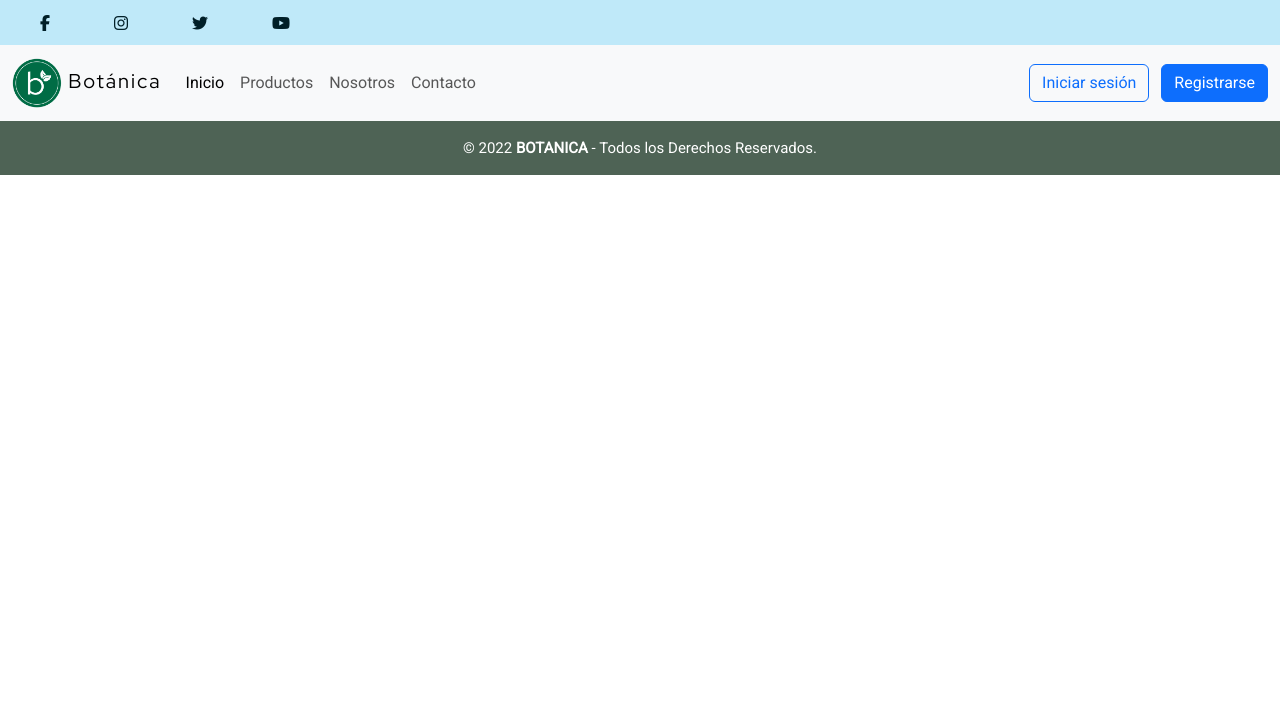
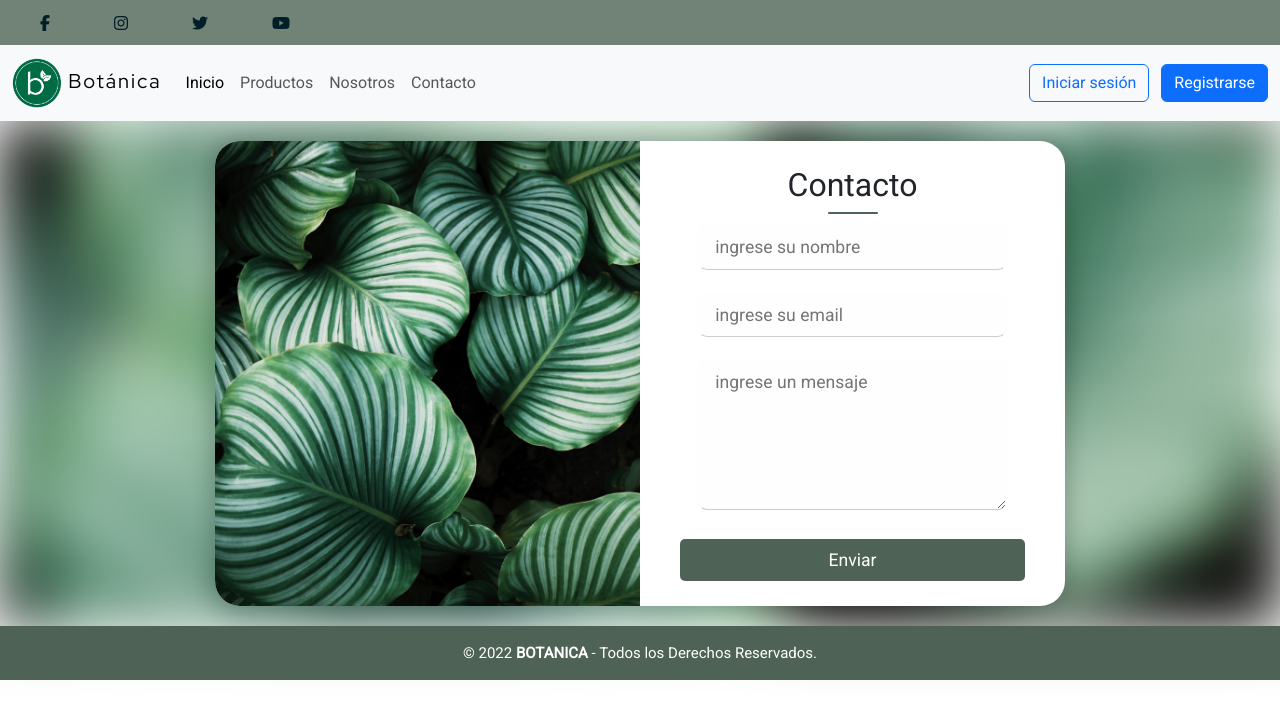
Before and after one commit to jegallard/CursoDjango, a Django app: page /contacto in a window 1280 px wide. Shown: the top 719 px of the page. Run offline with Django 3.2, Linux system fonts and the light colour scheme; some libraries are stand-ins or nearby versions.

Commit message:
corrección reponsive home y formulario contacto

```diff
--- /dev/null
+++ b/botanica/tp_botanico/publica/forms.py
@@ -0,0 +1,7 @@
+from django import forms
+from django.forms import ValidationError
+
+class contacto_form(forms.Form):
+    nombre = forms.CharField(max_length=50, label="", widget=forms.TextInput(attrs={'class': 'contacto-campo', 'placeholder': 'ingrese su nombre'}))
+    mail = forms.EmailField(label="", widget=forms.EmailInput(attrs={'class': 'contacto-campo','placeholder': 'ingrese su email'}))
+    mensaje = forms.CharField(label="", widget=forms.Textarea(attrs={'class': 'contacto-campo contacto-area', 'placeholder': 'ingrese un mensaje', "rows": "5"}))
--- a/botanica/tp_botanico/publica/views.py
+++ b/botanica/tp_botanico/publica/views.py
@@ -1,6 +1,6 @@
 from django.shortcuts import render
 from django.http import HttpResponse
-
+from .forms import contacto_form
 
 # Create your views here.
 
@@ -10,8 +10,21 @@ def index(request):
 def nosotros(request):
     return render(request, 'publica/nosotros.html')
 
-def contacto(request):
-    return render(request, 'publica/contacto.html')
-
 def productos(request):
     return render(request, 'publica/productos.html')
+
+def contacto(request):
+    if request.method == "POST":
+        # create a form instance and populate it with data from the request:
+        form = contacto_form(request.POST)
+        return HttpResponse("<h1>Perfecto</h1>")
+        # check whether it's valid:
+        #if form.is_valid():
+            # process the data in form.cleaned_data as required
+            # ...
+            # redirect to a new URL:
+            #return HttpResponseRedirect("/thanks/")
+    # if a GET (or any other method) we'll create a blank form
+    else:
+        form = contacto_form()
+    return render(request, "publica/contacto.html", {"form": form})
--- a/botanica/tp_botanico/static/publica/css/contacto.css
+++ b/botanica/tp_botanico/static/publica/css/contacto.css
@@ -0,0 +1,122 @@
+.contenedor-contacto {
+	position: relative;
+	display: flex;
+	justify-content: center;
+	align-items: center;
+	width: 100%;
+	height: 100%;
+	padding: 20Px 100px;
+}
+
+.contenedor-contacto:after{
+	content: "";
+	position: absolute;
+	left: 0;
+	top: 0;
+	width: 100%;
+	height: 100%;
+	background: url("/static/publica/img/fondoContacto.jpg") no-repeat center;
+	background-size: cover;
+	z-index: -1;
+	filter: blur(30px);
+}
+
+.contacto-caja {
+	max-width: 850px;
+	display: grid;
+	grid-template-columns: repeat(2, 1fr);
+	justify-content: center;
+	align-items: center;
+	text-align: center;
+	background-color: #fff;
+	box-shadow: 0px 0px 19px 5px rgba(0,0,0,0.19);
+	border-radius: 25px;
+}
+
+.contacto-caja .caja-izq{
+	height: 100%;
+	background: url("/static/publica/img/fondoContacto.jpg") no-repeat center;;
+	background-size: cover;
+	border-radius: 25px 0px 0px 25px;
+}
+
+.contacto-caja .caja-der{
+	padding: 25px 40px;
+}
+
+.contacto-caja .caja-der h2{
+	position: relative;
+	padding-bottom: 10px;
+	margin-bottom: 10px;
+}
+
+.contacto-caja .caja-der h2:after{
+	content: "";
+	position: absolute;
+	left: 50%;
+	bottom: 0;
+	transform: translateX(-50%);
+	height: 4%;
+	width: 50px;
+	border-radius: 2px;
+	background-color: #4e6355;
+}
+
+.contacto-campo{
+	width: 90%;
+	padding: 0.5rem 1rem;
+	outline: none;
+	border: 2px solid rgba(0,0,0,0);
+	border-bottom:0.5px solid rgba(78, 99, 85, 0.3);
+	background-color: rgba(255, 253, 253, 0.664);
+	border-radius: 10px;
+	font-size: 1.1rem;
+	margin-bottom: 22px;
+	transition: .3s;
+}
+
+.contacto-campo:hover{
+	background-color: rgba(0,0,0,0.1);
+}
+
+.contacto-campo:focus{
+	background-color: #fff;
+	border: 2px solid rgba(10, 145, 66, 0.47);
+}
+
+.contacto-area{
+	min-height: 150px;
+}
+
+.contacto-enviar{
+	width: 100%;
+	padding: 0.5rem 1rem;
+	font-size: 1.1rem;
+	background-color: #4e6355;
+	cursor: pointer;
+	outline: none;
+	border-radius: 5px;
+	border: none;
+	transition: .3s;
+	color: #fff;
+}
+
+.contacto-enviar:hover{
+	background-color: #27ae60;
+}
+
+@media screen and (max-width:880px){
+
+	.contenedor-contacto{
+		padding: 10px;
+	}
+
+	.contacto-caja{
+		grid-template-columns: 1fr;
+	}
+
+	.contacto-caja .caja-izq{
+		height: 200px;
+		border-radius: 25px 25px 0px 0px;
+	}
+}
--- a/botanica/tp_botanico/static/publica/css/estilos.css
+++ b/botanica/tp_botanico/static/publica/css/estilos.css
@@ -8,7 +8,7 @@
 header{
     display: flex;
     height: 45px;
-    background-color: #bfe9f9;
+    background-color: rgba(78, 99, 85, 0.8);
     justify-content: space-between ;
     align-items: center;
     padding: 10px;
--- a/botanica/tp_botanico/static/publica/js/producto.js
+++ b/botanica/tp_botanico/static/publica/js/producto.js
@@ -67,7 +67,6 @@ function actualizarTotalCarrito(){
 		let precio = parseFloat(precioItem.innerHTML.replace("$","").replace(".","").replace(",","."));
 		let cantidadItem = item.getElementsByClassName("carrito-item-cantidad")[0];
 		let cantidad = cantidadItem.value;
-
 		total = total + (precio * cantidad);
 	}
 	total = Math.round(total*100)/100;
@@ -87,7 +86,6 @@ function ocultarCarrito(){
 		//maximizar el contenedor de los items
 		let items = document.getElementsByClassName("contenedor-items")[0];
 		items.style.width = "100%";
-
 	}
 }
 
@@ -102,7 +100,6 @@ function hacerVisibleCarrito(){
 }
 
 //Aumento de la cantidad de elemento seleccionado
-
 function sumarCantidad(event){
 	let botonClikeado = event.target;
 	let selector = botonClikeado.parentElement;
--- a/botanica/tp_botanico/templates/login-registro/login.html
+++ b/botanica/tp_botanico/templates/login-registro/login.html
@@ -5,7 +5,7 @@
 	<meta charset="UTF-8">
 	<meta http-equiv="X-UA-Compatible" content="IE=edge">
 	<meta name="viewport" content="width=device-width, initial-scale=1.0">
-	<link rel="stylesheet" href={% static "./login-registro/css/login.css" %} />
+	<link rel="stylesheet" href="{% static "./login-registro/css/login.css" %}?v=1.2" />
 	<title>Iniciar sesión</title>
 	<style>
 		body {
--- a/botanica/tp_botanico/templates/publica/base.html
+++ b/botanica/tp_botanico/templates/publica/base.html
@@ -5,7 +5,7 @@
     <meta charset="UTF-8" />
     <meta http-equiv="X-UA-Compatible" content="IE=edge" />
     <meta name="viewport" content="width=device-width, initial-scale=1.0" />
-    <link rel="stylesheet" href={% static "./publica/css/estilos.css" %} />
+    <link rel="stylesheet" href="{% static "./publica/css/estilos.css" %}?v=1.1" />
 	  <link href="https://cdn.jsdelivr.net/npm/bootstrap@5.3.0-alpha3/dist/css/bootstrap.min.css" rel="stylesheet" integrity="sha384-KK94CHFLLe+nY2dmCWGMq91rCGa5gtU4mk92HdvYe+M/SXH301p5ILy+dN9+nJOZ" crossorigin="anonymous">
     {% block estilo %}{% endblock estilo %}
     <link rel="preconnect" href="https://fonts.googleapis.com" />
@@ -97,9 +97,7 @@
     </footer>
 
     <!-- Scripts de JavaScript -->
-    <script src="https://code.jquery.com/jquery-3.3.1.slim.min.js"></script>
-    <script src="https://cdnjs.cloudflare.com/ajax/libs/popper.js/1.14.7/umd/popper.min.js"></script>
-    <script src="https://stackpath.bootstrapcdn.com/bootstrap/4.3.1/js/bootstrap.min.js"></script>
+    <script src="https://cdn.jsdelivr.net/npm/bootstrap@5.3.0-alpha3/dist/js/bootstrap.bundle.min.js" integrity="sha384-ENjdO4Dr2bkBIFxQpeoTz1HIcje39Wm4jDKdf19U8gI4ddQ3GYNS7NTKfAdVQSZe" crossorigin="anonymous"></script>
     {% block jsScript %}{% endblock jsScript %}
   </body>
 </html>
--- a/botanica/tp_botanico/templates/publica/contacto.html
+++ b/botanica/tp_botanico/templates/publica/contacto.html
@@ -1,12 +1,23 @@
 {% extends './base.html' %}
+{%block estilo %}
+  {% load static %}
+  <link rel="stylesheet" href="{% static "./publica/css/contacto.css" %}?v=1.1">
+{% endblock estilo %}
 
 {% block titulo %}Contacto{% endblock titulo %}
 
 {%block main %}
-
-
-
-
-
-
+	<div class="contenedor-contacto">
+		<div class="contacto-caja">
+			<div class="caja-izq"></div>
+			<div class="caja-der">
+				<h2>Contacto</h2>
+				<form action="" method="post">
+					{% csrf_token %}
+   					{{ form }}
+					<button class="contacto-enviar">Enviar</button>
+				</form>
+			</div>
+		</div>
+	</div>
 {% endblock main %}
```
Also changed, not shown: botanica/tp_botanico/static/login-registro/css/login.css (+10 -7 lines), botanica/tp_botanico/static/publica/css/inicio.css (+37 -3 lines), botanica/tp_botanico/templates/publica/index.html (+4 -4 lines), botanica/tp_botanico/templates/publica/productos.html (+0 -9 lines), botanica/tp_botanico/static/publica/img/fondoContacto.jpg (added).
